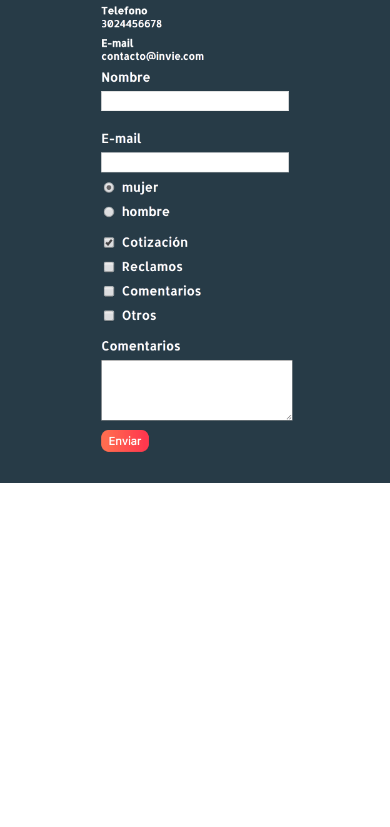
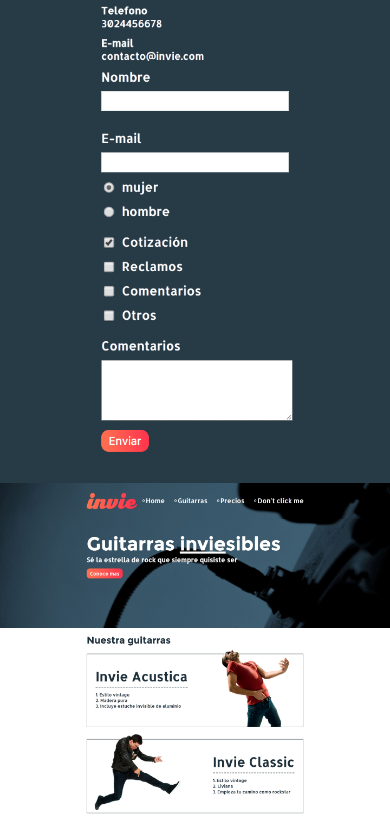
Before and after one commit to cristhianGigpz/invie-github, a plain HTML site: page index.html in a window 390 px wide. Shown: the part 1299-2126 px from the top of the page. Before the commit the page ends 1782 px from the top, so only its background shows below. Drawn offline with Linux system fonts and the light colour scheme.

Commit message:
invie responsive 2

```diff
--- a/index.html
+++ b/index.html
@@ -26,5 +26,9 @@
   </head>
   <body>
     <img src="invie-responsive.png" alt="" id="responsive">
+    <img src="header.jpg" alt="">
+    <img src="hero.jpg" alt="">
+    <img src="acustica.jpg" alt="">
+    <img src="clasica.jpg" alt="">
   </body>
 </html>
```
